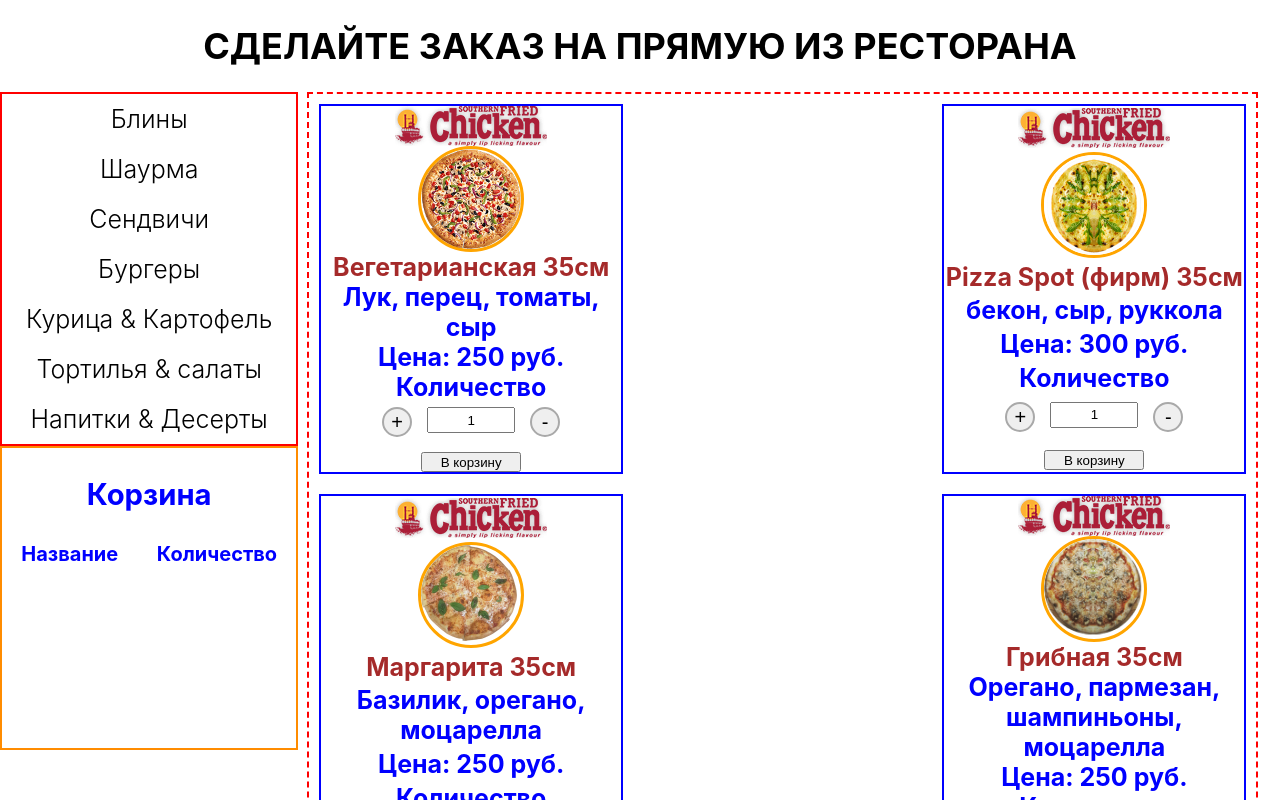
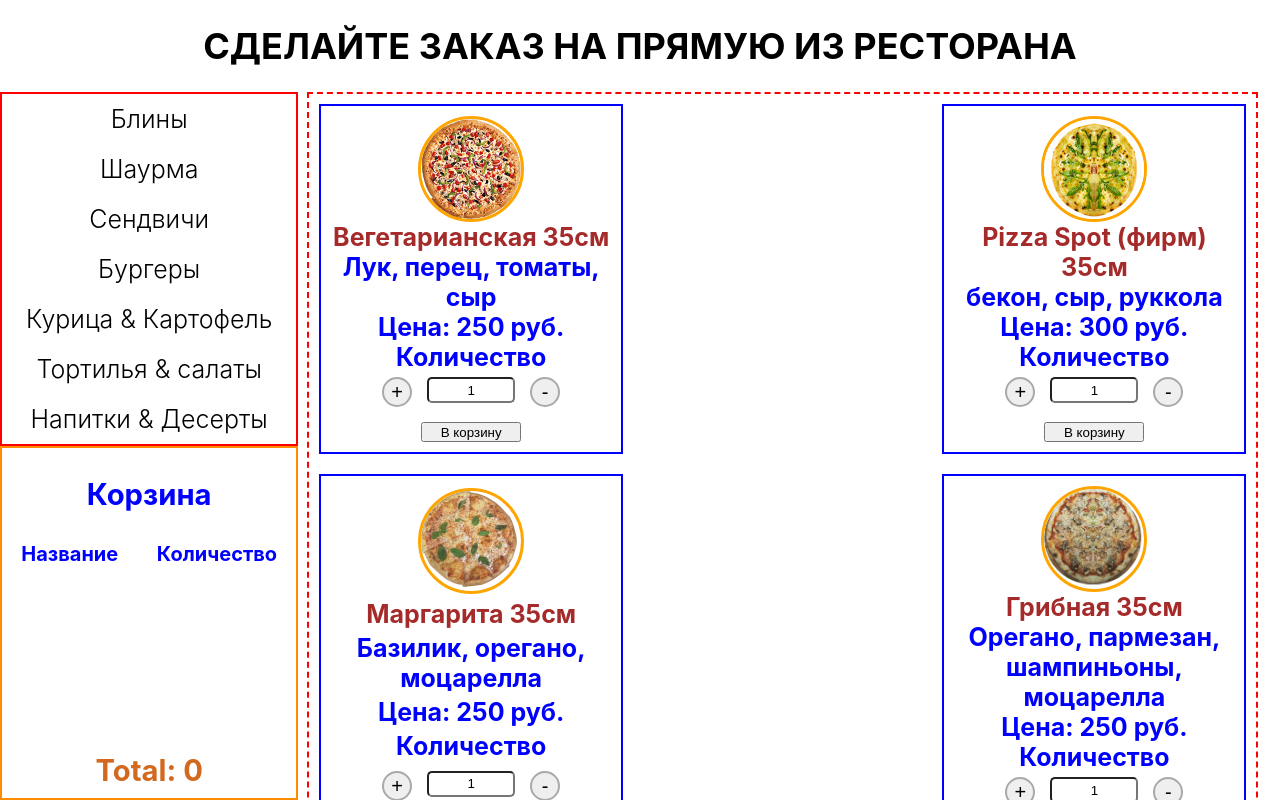
Before and after one commit to Vladimir-Tkach/burger, a React (Create React App) app: page / in a window 1280 px wide. Shown: the top 800 px of the page. Built offline with nearby package versions, Linux system fonts and the light colour scheme.

Commit message:
changed addToBasket func

```diff
--- a/src/components/App.js
+++ b/src/components/App.js
@@ -1,5 +1,6 @@
 /* eslint-disable no-prototype-builtins */
 import React, { Component } from 'react'
+
 import '../css/App.css'
 import Menu from './Menu'
 import Basket from './Basket'
@@ -8,11 +9,12 @@ import Content from './Content'
 class App extends Component {
   constructor (props) {
     super(props)
+
     this.state = {
       json: {},
       showCategory: 'pizza',
       basket: {
-		total: 0
+        total: 0,
       }
     }
 
@@ -26,25 +28,28 @@ class App extends Component {
   }
 
   addToBasket (nameProduct, amount, price) {
-    if (!this.state.basket.hasOwnProperty(nameProduct)) {
-		const newObj = { [nameProduct]: amount };
-		let basket = { ...this.state.basket, ...newObj };
-		basket.total = this.state.basket.total + amount * price;
-		this.setState({ basket });
+    let newbasketItem = {
+      [nameProduct]: [nameProduct, amount, price],
+      total: +this.state.basket.total + +amount * +price
+    }
+
+    if(!this.state.basket.hasOwnProperty(nameProduct)){
+      let basket = {...this.state.basket, ...newbasketItem}
+      this.setState({ basket })
     } else {
-		const newObj = { [nameProduct]: amount + this.state.basket[nameProduct] };
-		let basket = { ...this.state.basket, ...newObj };
-		basket.total = this.state.basket.total + amount * price;
-		this.setState({ basket });
+      newbasketItem[nameProduct][1] = this.state.basket[nameProduct][1] + amount
+      let basket = {...this.state.basket, ...newbasketItem}
+      this.setState({ basket })
     }
   }
 
 
   deleteFromBasket(nameProduct){
-
     if(this.state.basket.hasOwnProperty(nameProduct)){
+      let amountOfDeletedItem = this.state.basket[nameProduct][1] * this.state.basket[nameProduct][2];
       delete this.state.basket[nameProduct];
       let basket = this.state.basket;
+      basket.total = basket.total - amountOfDeletedItem;
       this.setState({ basket });
     }
   }
@@ -66,7 +71,6 @@ class App extends Component {
             basket={this.state.basket}
             addToBasket={this.addToBasket}
           />
-
         </div>
       </div>
     )
--- a/src/components/Basket.js
+++ b/src/components/Basket.js
@@ -1,5 +1,6 @@
 /* eslint-disable react/prop-types */
 import React, { Component } from 'react'
+
 import BasketItem from './BasketItem'
 import '../css/Basket.css'
 
@@ -10,7 +11,7 @@ class Basket extends Component {
 
 	for (let key in this.props.basket){
 		if(key !== 'total'){
-			let item = <BasketItem key={basketList.length} name={key} amount={this.props.basket[key]} deleteFromBasket={this.props.deleteFromBasket}/>
+			let item = <BasketItem key={basketList.length} name={key} amount={this.props.basket[key][1]} deleteFromBasket={this.props.deleteFromBasket}/>
 			basketList.push(item);
 		}
 	}
@@ -29,6 +30,7 @@ class Basket extends Component {
           <div className='basket_list_body'>
 			{basketList}
           </div>
+          <h3>Total: {this.props.basket.total}</h3>
         </div>
       </div>
     )
--- a/src/components/BasketItem.js
+++ b/src/components/BasketItem.js
@@ -1,5 +1,6 @@
 /* eslint-disable react/prop-types */
 import React, { Component } from 'react'
+
 import '../css/BasketItem.css'
 
 class BasketItem extends Component{
--- a/src/components/Content.js
+++ b/src/components/Content.js
@@ -1,34 +1,40 @@
 /* eslint-disable react/prop-types */
 import React, { Component } from 'react'
+import axios from 'axios'
+
 import '../css/Content.css'
 import ItemMenu from './ItemMenu'
-import axios from 'axios'
 
 class Content extends Component {
   constructor (props) {
     super(props)
 
     this.state = {
-      menu: []
+      menu: [],
+      markets: {},
     }
   }
 
   componentDidMount () {
     axios.get('./json/data.json')
       .then(response => {
-        const menu = response.data.menu
-        this.setState({ menu })
+        const menu = response.data.menu;
+        const markets = response.data.markets;
+        this.setState({ menu, markets })
       })
   }
 
   render () {
     // console.log(this.props);
-    const sandwiches = this.state.menu.filter(item => item.category === this.props.category)
-    const items = sandwiches.map((item, index) => {
+    const category = this.state.menu.filter(item => item.category === this.props.category)
+
+    const items = category.map((item, index) => {
+    const logoUrl = item.market == 'subway' ? this.state.markets.subway.image : item.market == 'sfc' ? this.state.markets.sfc.image : item.market == 'doner' ? this.state.markets.doner.image : '';
       return (
         <ItemMenu
           key={index}
           itemdata={item}
+          logoUrl={logoUrl}
           basket={this.props.basket}
           addToBasket={this.props.addToBasket}
         />
--- a/src/components/ItemMenu.js
+++ b/src/components/ItemMenu.js
@@ -1,5 +1,6 @@
 /* eslint-disable react/prop-types */
 import React, { Component } from 'react'
+
 import '../css/ItemMenu.css'
 
 class ItemMenu extends Component {
@@ -32,7 +33,7 @@ class ItemMenu extends Component {
     // console.log(this.props);
     return (
       <div className='item_menu_wrapper'>
-        <img src='/i/markets/south_fried_chicken.png' className='item_menu_logo' title='Item Logo'/>
+        <img src={this.props.logoUrl} className={this.props.logoUrl === '' ? 'hidden' : 'item_menu_logo'} title='Item Logo' alt='Item Logo'/>
         <img src={this.props.itemdata.image} className='item_menu_img' alt='Item Img' />
         <div className='item_menu_name'>{this.props.itemdata.name}</div>
         <div className='item_menu_description'>{this.props.itemdata.description}</div>
--- a/src/css/Basket.css
+++ b/src/css/Basket.css
@@ -1,13 +1,23 @@
 .basket_wrapper{
+    position: relative;
     border: 2px solid darkorange;
     width: 100%;
 	min-height: 300px;
 	position: sticky;
 	top: 0;
-
+    padding: 0 0 50px 0;
 }
 .basket_list_header{
     display: flex;
     justify-content: space-around;
     font-size: 20px;
 }
+.basket_list h3{
+    position: absolute;
+    bottom: 0;
+    left: 0;
+    right: 0;
+    margin: 0 0 10px;
+    text-align: center;
+    color: chocolate;
+}
--- a/src/css/ItemMenu.css
+++ b/src/css/ItemMenu.css
@@ -4,9 +4,10 @@
     align-items: center;
     flex-direction: column;
     border: 2px solid blue;
-    width: 300px;
+    width: 290px;
     min-height: 300px;
     margin: 10px 10px;
+    padding: 10px 5px;
 }
 .item_menu_name{
     color: brown;
@@ -26,6 +27,7 @@
     margin: 0 15px;
     text-align: center;
     height: 20px;
+    border-radius: 5px;
 }
 .item_menu_selectAmount button{
     width: 30px;
@@ -42,3 +44,8 @@
     top: 0;
     left: 0;
 }
+
+
+.hidden{
+    display: none;
+}
```
Also changed, not shown: src/components/Menu.js (+4 -3 lines). Lines whose indentation alone changed are shown as unchanged.
